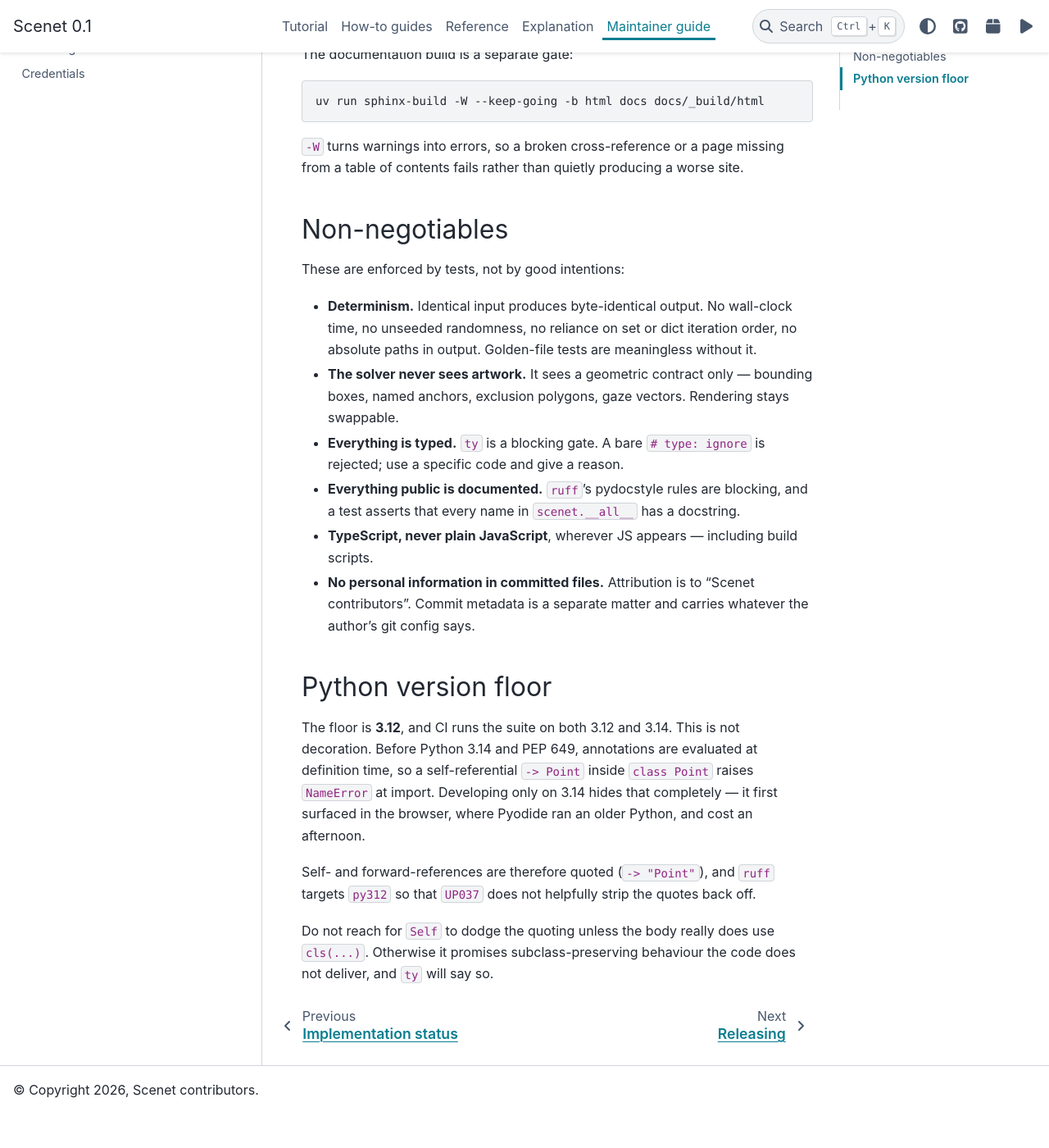
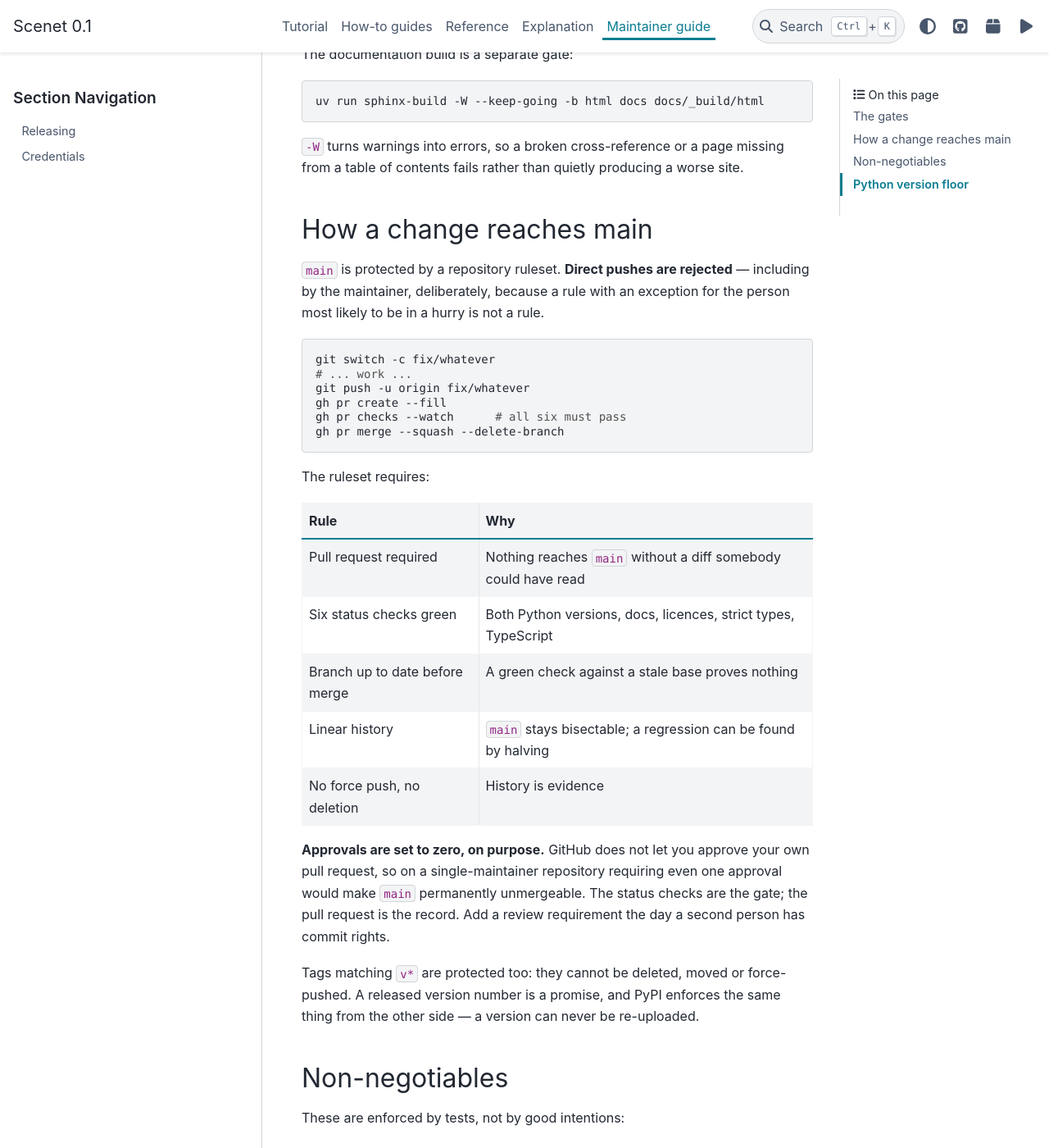
Before and after one commit to azias/scenet, a Sphinx documentation site: the page built from docs/maintainer/index.md, in a window 1280 px wide and 1400 px high, scrolled down 851 px. Shown: the whole window at 82% size. Built offline with Sphinx 7.4.7 and the PyData theme 0.15.4, drawn with Linux system fonts in a browser that asks for light colours; before the commit the page ends 2209 px from its top, so only the background shows below that.

Commit message:
docs: how a change reaches main, now that it cannot be pushed there (#4)
`main` is protected by a repository ruleset: pull request required, six status
checks green, branch up to date, linear history, no force push, no deletion. Tags
matching `v*` cannot be deleted or moved either -- a released version number is a
promise, and PyPI enforces the same thing from its side.

Rulesets rather than classic branch protection: GitHub now recommends them, and
as of August 2026 offers automatic migration away from the classic rules.

Approvals are set to zero deliberately. GitHub does not let you approve your own
pull request, so requiring even one on a single-maintainer repository would make
main permanently unmergeable. The checks are the gate; the pull request is the
record. That changes the day somebody else has commit rights.

The release procedure changes with it: the version bump and changelog now go
through a pull request, and the tag is cut from the merged commit on main.

This commit is the first thing in the repository to arrive by pull request. Every
commit before it went straight to main, which is exactly the habit the ruleset
exists to break.

Co-authored-by: Yann Zimmermann <7251304+azias@users.noreply.github.com>

````diff
--- a/docs/maintainer/index.md
+++ b/docs/maintainer/index.md
@@ -38,6 +38,40 @@
 `-W` turns warnings into errors, so a broken cross-reference or a page missing from a
 table of contents fails rather than quietly producing a worse site.
 
+## How a change reaches main
+
+`main` is protected by a repository ruleset. **Direct pushes are rejected** — including
+by the maintainer, deliberately, because a rule with an exception for the person most
+likely to be in a hurry is not a rule.
+
+```bash
+git switch -c fix/whatever
+# ... work ...
+git push -u origin fix/whatever
+gh pr create --fill
+gh pr checks --watch      # all six must pass
+gh pr merge --squash --delete-branch
+```
+
+The ruleset requires:
+
+| Rule | Why |
+|---|---|
+| Pull request required | Nothing reaches `main` without a diff somebody could have read |
+| Six status checks green | Both Python versions, docs, licences, strict types, TypeScript |
+| Branch up to date before merge | A green check against a stale base proves nothing |
+| Linear history | `main` stays bisectable; a regression can be found by halving |
+| No force push, no deletion | History is evidence |
+
+**Approvals are set to zero, on purpose.** GitHub does not let you approve your own pull
+request, so on a single-maintainer repository requiring even one approval would make
+`main` permanently unmergeable. The status checks are the gate; the pull request is the
+record. Add a review requirement the day a second person has commit rights.
+
+Tags matching `v*` are protected too: they cannot be deleted, moved or force-pushed. A
+released version number is a promise, and PyPI enforces the same thing from the other
+side — a version can never be re-uploaded.
+
 ## Non-negotiables
 
 These are enforced by tests, not by good intentions:
````
Also changed, not shown: docs/maintainer/releasing.md (+18 -3 lines).
